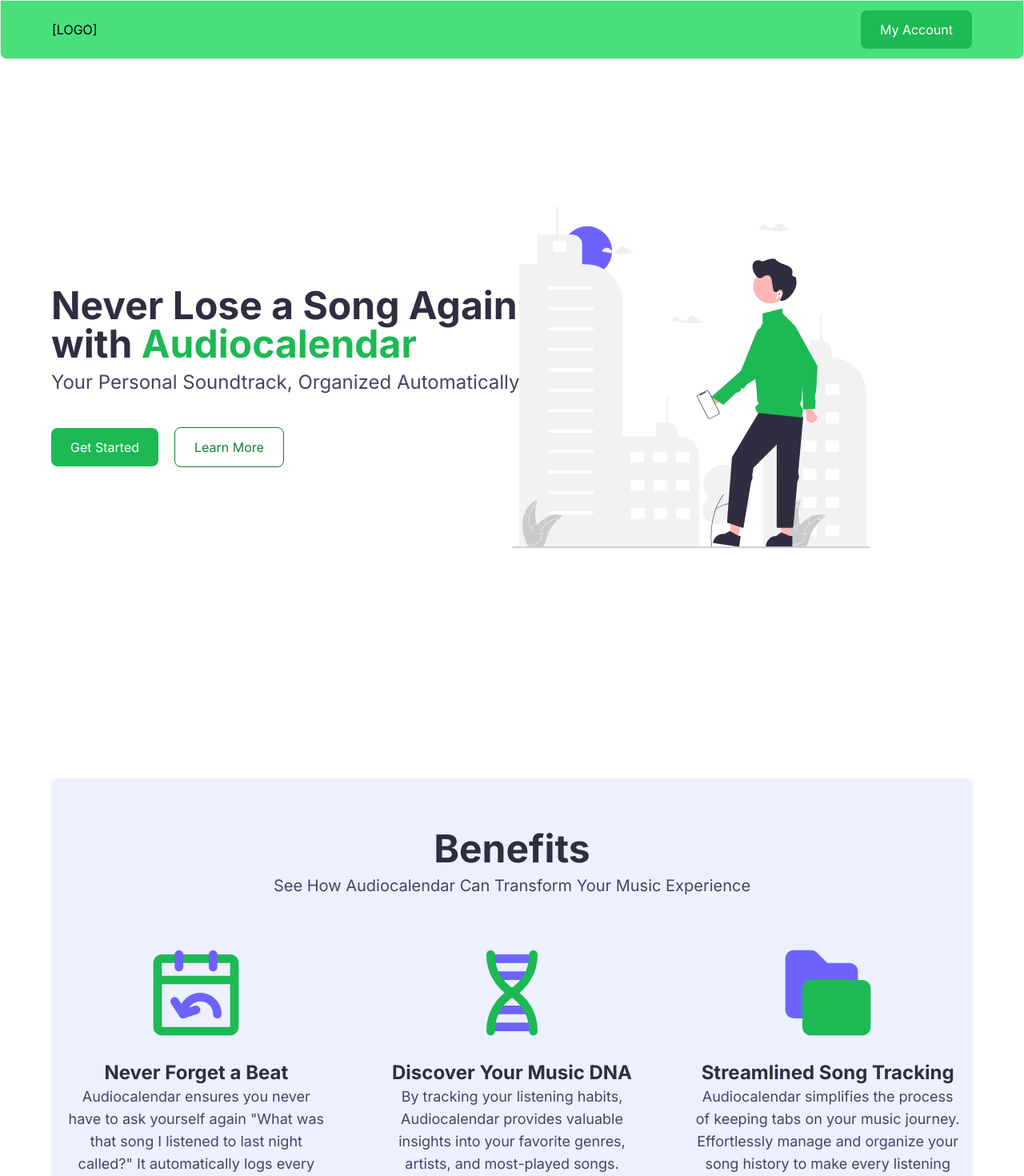
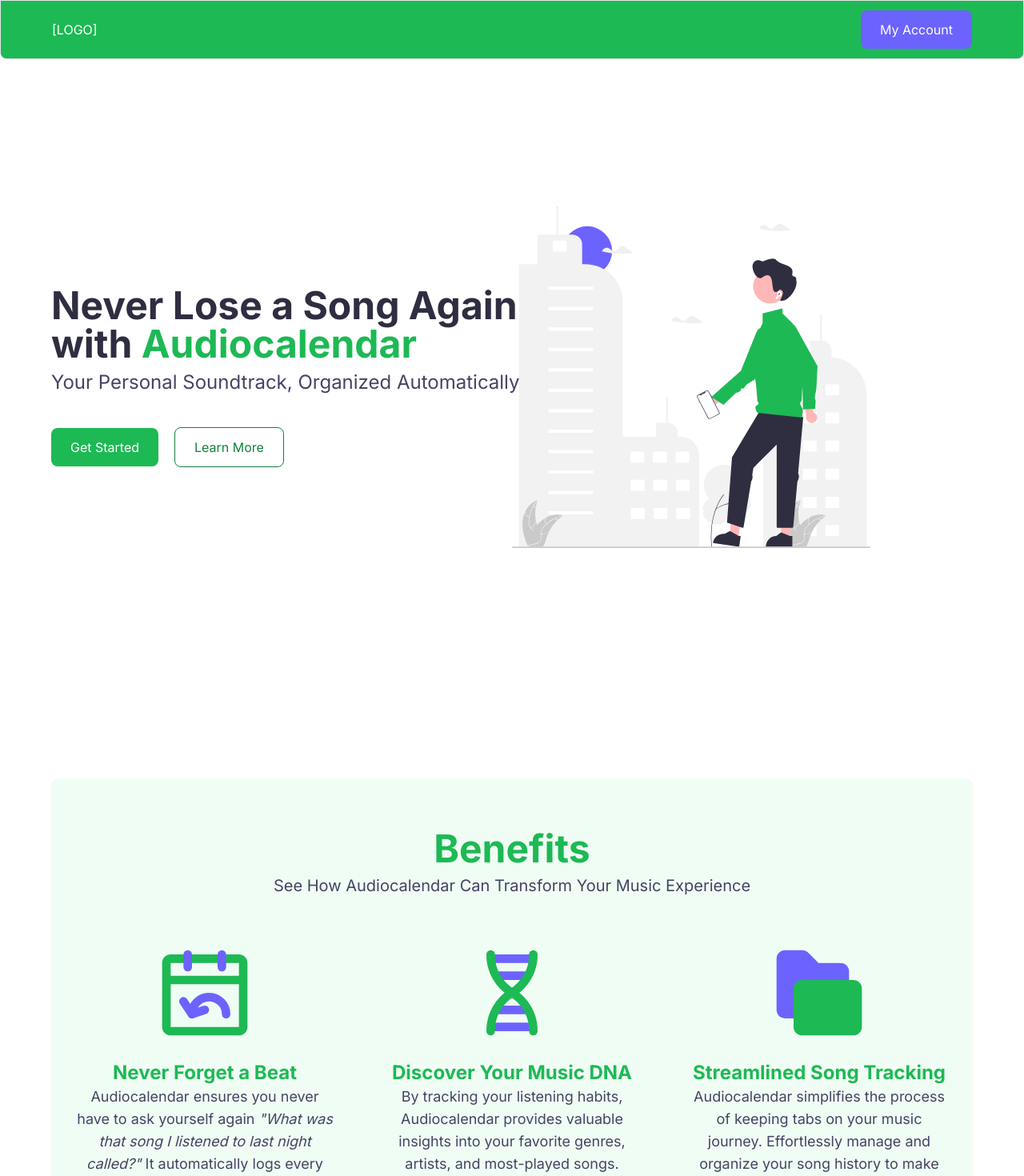
Before and after one commit to szilard-dobai/audiocalendar, a Next.js app in the folder client/: page / in a window 1280 px wide. Shown: the top 1470 px of the page at 80% size. Built offline with nearby package versions, Linux system fonts and the light colour scheme.

Commit message:
Refactor and restyle.

```diff
--- a/client/src/app/(home)/(components)/Benefit.tsx
+++ b/client/src/app/(home)/(components)/Benefit.tsx
@@ -1,11 +1,12 @@
 import Image from "next/image";
+import { type ReactNode } from "react";
 
 type Props = {
   className?: string;
   imageSrc: any;
   imageAlt: string;
   title: string;
-  description: string;
+  description: ReactNode;
 };
 
 const Benefit = ({
@@ -24,7 +25,7 @@
         alt={imageAlt}
         className="w-20 md:w-32 mb-5 hover:scale-110 transition ease-in-out duration-300"
       />
-      <h2 className="text-lg md:text-2xl font-bold text-[#2f2e41]">{title}</h2>
+      <h2 className="text-lg md:text-2xl font-bold text-brand">{title}</h2>
       <p className="text-md md:text-lg text-secondary">{description}</p>
     </div>
   );
--- a/client/src/app/(home)/(components)/Benefits.tsx
+++ b/client/src/app/(home)/(components)/Benefits.tsx
@@ -1,29 +1,30 @@
+import Card from "@/components/Card";
 import dna from "../../../../public/dna.svg";
 import folder from "../../../../public/folder.svg";
 import history from "../../../../public/history.svg";
 import Benefit from "./Benefit";
 
-const Benefits = () => {
-  return (
-    <section
-      id="benefits"
-      className="my-20 md:my-36 text-center bg-complement-50 px-4 py-16 rounded-lg"
-    >
-      <hgroup className="mb-14">
-        <h2 className="text-3xl md:text-5xl font-bold text-primary mb-2">
-          Benefits
-        </h2>
-        <p className="text-md md:text-xl text-secondary">
-          See How Audiocalendar Can Transform Your Music Experience
-        </p>
-      </hgroup>
-
+const Benefits = () => (
+  <Card
+    id="benefits"
+    title="Benefits"
+    description="See How Audiocalendar Can Transform Your Music Experience"
+    content={
       <div className="flex flex-col md:flex-row md:items-stretch md:justify-evenly gap-16">
         <Benefit
           imageAlt="history illustration"
           imageSrc={history}
           title="Never Forget a Beat"
-          description='Audiocalendar ensures you never have to ask yourself again "What was that song I listened to last night called?" It automatically logs every song you play, so you can revisit your musical moments anytime.'
+          description={
+            <>
+              Audiocalendar ensures you never have to ask yourself again{" "}
+              <span className="italic">
+                &quot;What was that song I listened to last night called?&quot;
+              </span>{" "}
+              It automatically logs every song you play, so you can revisit your
+              musical moments anytime.
+            </>
+          }
         />
 
         <Benefit
@@ -40,8 +41,8 @@
           description="Audiocalendar simplifies the process of keeping tabs on your music journey. Effortlessly manage and organize your song history to make every listening session unforgettable."
         />
       </div>
-    </section>
-  );
-};
+    }
+  />
+);
 
 export default Benefits;
--- a/client/src/app/(home)/(components)/FAQ.tsx
+++ b/client/src/app/(home)/(components)/FAQ.tsx
@@ -1,7 +1,12 @@
+import Card from "@/components/Card";
 import CollapsibleDefinition from "./CollapsibleDefinition";
 
 const FAQ = () => (
-  <section id="faq" className="my-20 md:my-36 bg-brand-50 p-8 rounded-lg">
+  <Card
+    id="faq"
+    title="FAQ"
+    description=" Explore Commonly Asked Questions"
+    content={
       <dl className="flex flex-col gap-4">
         <CollapsibleDefinition
           term="How does Audiocalendar work?"
@@ -37,7 +42,8 @@
         the Audiocalendar settings."
         />
       </dl>
-  </section>
+    }
+  />
 );
 
 export default FAQ;
--- a/client/src/components/Button.tsx
+++ b/client/src/components/Button.tsx
@@ -4,21 +4,42 @@
   React.ButtonHTMLAttributes<HTMLButtonElement>,
   HTMLButtonElement
 > & {
-  variant: "solid" | "gradient" | "outline";
+  variant?: "solid" | "gradient" | "outline";
+  color?: "brand" | "complement";
 };
 
-const styles: Record<Props["variant"], string> = {
+const styles: Record<
+  NonNullable<Props["color"]>,
+  Record<NonNullable<Props["variant"]>, string>
+> = {
+  brand: {
     solid:
       "py-3 px-6 rounded-lg disabled:opacity-50 bg-brand-500 text-white hover:bg-brand-600 active:bg-brand-700 disabled:bg-brand-200 disabled:text-brand-700",
     outline:
       "py-3 px-6 rounded-lg disabled:opacity-50 bg-white text-brand-700 border border-brand-700 hover:bg-brand-50 active:bg-brand-100 disabled:bg-white",
     gradient:
       "py-3 px-6 rounded-lg disabled:opacity-50 bg-gradient-to-br from-brand-400 to-brand-600 text-white hover:from-brand-500 hover:to-brand-700 active:from-brand-600 active:to-brand-800 disabled:from-brand-100 disabled:to-brand-300 disabled:text-brand-700",
+  },
+  complement: {
+    solid:
+      "py-3 px-6 rounded-lg disabled:opacity-50 bg-complement-500 text-white hover:bg-complement-600 active:bg-complement-700 disabled:bg-complement-200 disabled:text-complement-700",
+    outline:
+      "py-3 px-6 rounded-lg disabled:opacity-50 bg-white text-complement-700 border border-complement-700 hover:bg-complement-50 active:bg-complement-100 disabled:bg-white",
+    gradient:
+      "py-3 px-6 rounded-lg disabled:opacity-50 bg-gradient-to-br from-complement-400 to-complement-600 text-white hover:from-complement-500 hover:to-complement-700 active:from-complement-600 active:to-complement-800 disabled:from-complement-100 disabled:to-complement-300 disabled:text-complement-700",
+  },
 };
 
 const Button = React.forwardRef<HTMLButtonElement, Props>(
-  ({ variant, className = "", ...rest }: Props, ref) => (
-    <button className={`${styles[variant]} ${className}`} {...rest} ref={ref} />
+  (
+    { color = "brand", variant = "solid", className = "", ...rest }: Props,
+    ref
+  ) => (
+    <button
+      className={`${styles[color][variant]} ${className}`}
+      {...rest}
+      ref={ref}
+    />
   )
 );
 Button.displayName = "Button";
--- /dev/null
+++ b/client/src/components/Card.tsx
@@ -0,0 +1,27 @@
+import type { ReactNode } from "react";
+
+type Props = {
+  id?: string;
+  title: string;
+  className?: string;
+  description: string;
+  content: ReactNode;
+};
+
+const Card = ({ id, title, description, content, className = "" }: Props) => (
+  <section
+    id={id}
+    className={`my-20 md:my-36 text-center bg-brand-50  px-8 py-16 rounded-lg ${className}`}
+  >
+    <hgroup className="mb-14">
+      <h2 className="text-3xl md:text-5xl font-bold text-brand mb-2">
+        {title}
+      </h2>
+      <p className="text-md md:text-xl text-secondary">{description}</p>
+    </hgroup>
+
+    {content}
+  </section>
+);
+
+export default Card;
--- a/client/src/components/Footer.tsx
+++ b/client/src/components/Footer.tsx
@@ -5,7 +5,7 @@
 
 const Footer = () => {
   return (
-    <footer className="w-4/5 sm:w-2/3 lg:w-1/2 mx-auto mt-36 py-3 px-0 md:px-16 bg-complement rounded-t-lg text-white text-md text-center flex flex-row justify-center items-center gap-2">
+    <footer className="w-4/5 sm:w-2/3 lg:w-1/2 mx-auto mt-36 py-3 px-0 md:px-16 bg-brand rounded-t-lg text-white text-md text-center flex flex-row justify-center items-center gap-2">
       <span className="whitespace-nowrap">
         Szilard&apos;s Emporium © {new Date().getFullYear()}
       </span>
--- a/client/src/components/Navigation.tsx
+++ b/client/src/components/Navigation.tsx
@@ -3,13 +3,15 @@
 
 const Navigation = () => {
   return (
-    <nav className="py-3 px-4 sm:px-16 w-full rounded-b-lg border flex flex-row items-center justify-between text-white bg-brand-400 mb-10">
-      <Link href="/" className="text-black">
+    <nav className="py-3 px-4 sm:px-16 w-full rounded-b-lg border flex flex-row items-center justify-between text-white bg-brand mb-10">
+      <Link href="/" className="text-white">
         [LOGO]
       </Link>
 
       <Link href="/account" passHref legacyBehavior>
-        <Button variant="solid">My Account</Button>
+        <Button variant="solid" color="complement">
+          My Account
+        </Button>
       </Link>
     </nav>
   );
```
Lines whose indentation alone changed are shown as unchanged.
